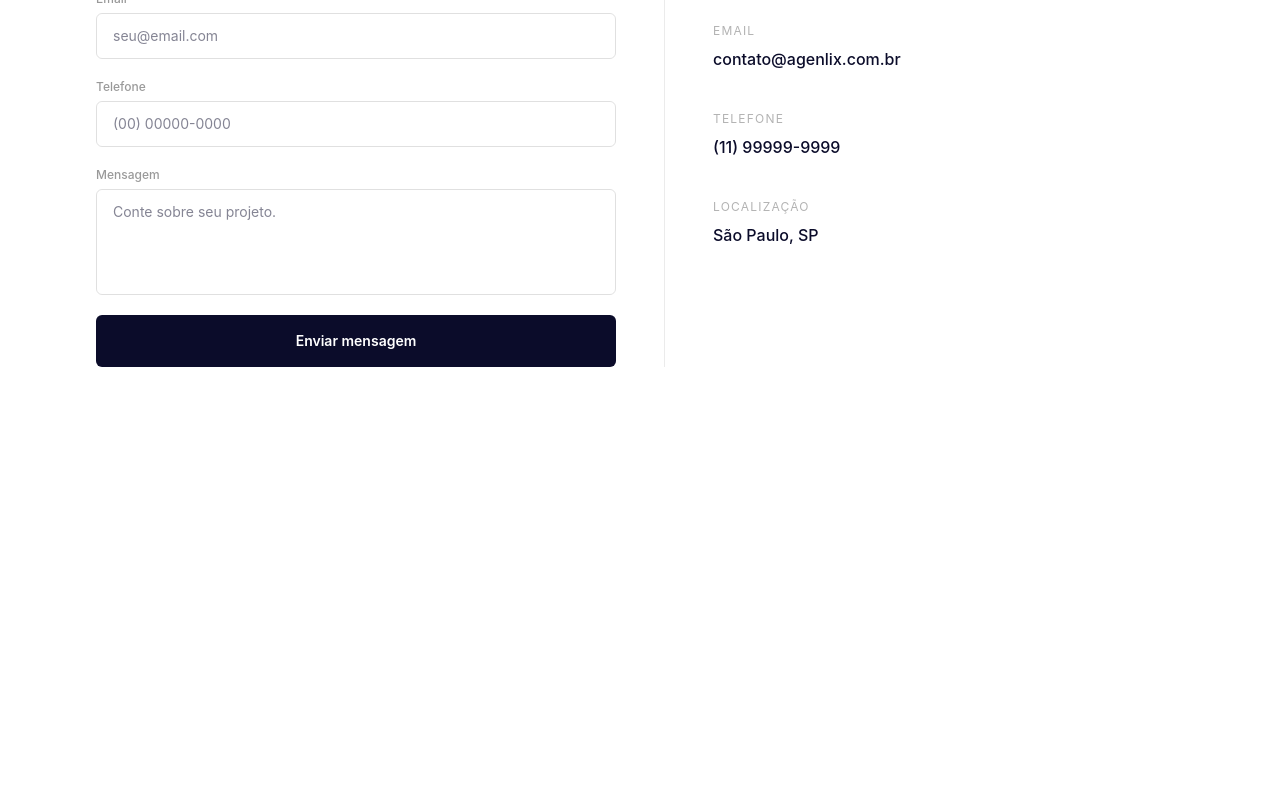
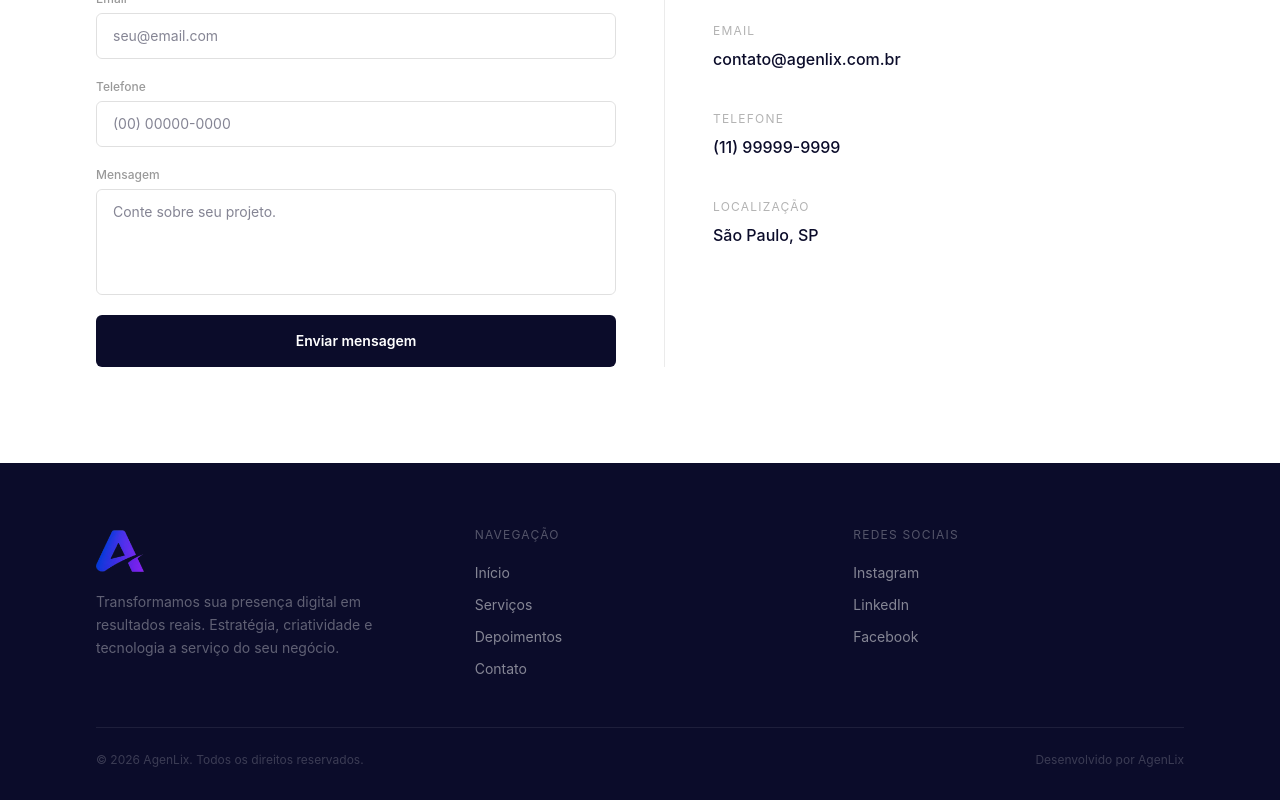
Before and after one commit to joaopedrobagli/Agenlixe, a React (Vite) app: page / in a window 1280 px wide. Shown: the part 2631-3431 px from the top of the page. Before the commit the page ends 3094 px from the top, so only its background shows below. Built offline with nearby package versions, Linux system fonts and the light colour scheme.

Commit message:
feat: footer com logo, navegação e redes sociais

```diff
--- a/src/App.jsx
+++ b/src/App.jsx
@@ -3,6 +3,7 @@ import Hero from "./components/Hero";
 import Servicos from "./components/Servicos";
 import Depoimentos from "./components/Depoimentos";
 import Contato from "./components/Contato";
+import Footer from "./components/Footer";
 
 function App() {
   return (
@@ -12,6 +13,7 @@ function App() {
       <Servicos />
       <Depoimentos />
       <Contato />
+      <Footer />
     </div>
   )
 }
--- a/src/components/Footer.jsx
+++ b/src/components/Footer.jsx
@@ -0,0 +1,42 @@
+function Footer() {
+  return (
+    <footer className="bg-[#0B0C2A] pt-16 pb-8">
+      <div className="max-w-6xl mx-auto px-8">
+
+        <div className="grid grid-cols-3 gap-12 pb-12 border-b border-white/8">
+
+          <div className="flex flex-col gap-4">
+            <img src="/logo-icone.png" alt="AgenLix" className="h-12 w-12 object-contain" />
+            <p className="text-sm text-white/35 leading-relaxed max-w-xs">
+              Transformamos sua presença digital em resultados reais. Estratégia, criatividade e tecnologia a serviço do seu negócio.
+            </p>
+          </div>
+
+          <div className="flex flex-col gap-3">
+            <p className="text-xs tracking-widest text-white/30 uppercase mb-2">Navegação</p>
+            <a href="#inicio" className="text-sm text-white/50 hover:text-white transition">Início</a>
+            <a href="#servicos" className="text-sm text-white/50 hover:text-white transition">Serviços</a>
+            <a href="#depoimentos" className="text-sm text-white/50 hover:text-white transition">Depoimentos</a>
+            <a href="#contato" className="text-sm text-white/50 hover:text-white transition">Contato</a>
+          </div>
+
+          <div className="flex flex-col gap-3">
+            <p className="text-xs tracking-widest text-white/30 uppercase mb-2">Redes Sociais</p>
+            <a href="#" onClick={(e) => e.preventDefault()} className="text-sm text-white/50 hover:text-white transition">Instagram</a>
+            <a href="#" onClick={(e) => e.preventDefault()} className="text-sm text-white/50 hover:text-white transition">LinkedIn</a>
+            <a href="#" onClick={(e) => e.preventDefault()} className="text-sm text-white/50 hover:text-white transition">Facebook</a>
+          </div>
+
+        </div>
+
+        <div className="flex justify-between items-center pt-6">
+          <p className="text-xs text-white/20">© 2026 AgenLix. Todos os direitos reservados.</p>
+          <p className="text-xs text-white/20">Desenvolvido por AgenLix</p>
+        </div>
+
+      </div>
+    </footer>
+  );
+}
+
+export default Footer;
```
